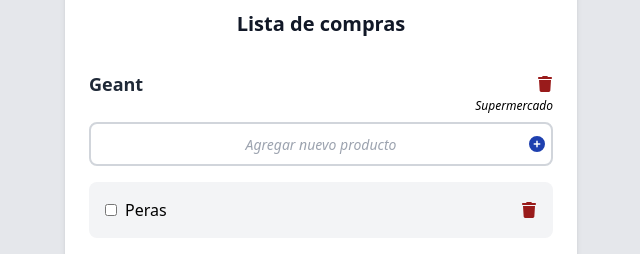
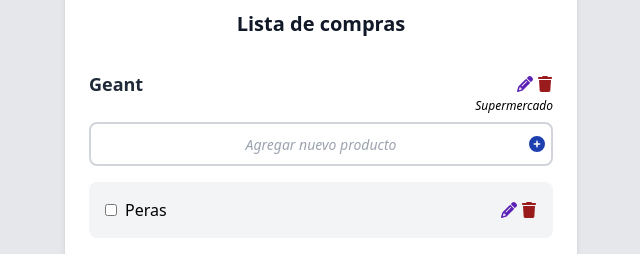
Before and after one commit to mauro25987/hackacademy-u3-ej3v2, a React (Vite) app: page /rubro/0 in a window 1280 px wide. Shown: the part 280-534 px from the top of the page, without its empty margins (319-959 px from the left). Built offline with nearby package versions, Linux system fonts and the light colour scheme.

Commit message:
edit Ruber

```diff
--- a/src/pages/Ruber.jsx
+++ b/src/pages/Ruber.jsx
@@ -1,8 +1,8 @@
 import { useEffect, useState } from "react";
 import { useDispatch, useSelector } from "react-redux";
 import { Link, useNavigate, useParams } from "react-router-dom";
-import { delRuber, addProduct, delProduct, checkProduct } from "../reducer/rubersSlice";
-import { FaCirclePlus, FaTrash } from "react-icons/fa6";
+import { delRuber, addProduct, delProduct, checkProduct, editRuber } from "../reducer/rubersSlice";
+import { FaCirclePlus, FaPencil, FaTrash } from "react-icons/fa6";
 import { nanoid } from "@reduxjs/toolkit";
 
 function Ruber() {
@@ -10,7 +10,10 @@ function Ruber() {
   const dispatch = useDispatch();
   const navigate = useNavigate();
   const ruber = useSelector((state) => state.rubers.find((ruber) => ruber.id === params.id));
+
   const [product, setProduct] = useState("");
+  const [IsEditing, setIsEditing] = useState(false);
+  const [nameRuber, setNameRuber] = useState(ruber.name);
 
   const handleSubmit = (e) => {
     e.preventDefault();
@@ -32,7 +35,27 @@ function Ruber() {
     <>
       <h2 className="mb-8 text-center text-xl font-semibold text-gray-900">Lista de compras</h2>
       <div className="flex items-center justify-between">
+        {IsEditing && (
+          <input
+            type="text"
+            value={nameRuber}
+            onChange={(e) => setNameRuber(e.target.value)}
+            onBlur={() => {
+              setIsEditing(false);
+              nameRuber.trim() === ""
+                ? ruber.name
+                : dispatch(editRuber({ idRuber: ruber.id, name: nameRuber }));
+            }}
+            className="mr-2 w-48 rounded-lg border-2 border-gray-300 px-4 duration-200 focus:border-indigo-500 focus:outline-none sm:mr-0 sm:w-64"
+            autoFocus
+          />
+        )}
         <h1 className="text-lg font-semibold text-gray-800">{ruber.name}</h1>
+        <div className="flex items-center">
+          <FaPencil
+            className="mx-1 cursor-pointer text-violet-800 hover:text-violet-400"
+            onClick={() => setIsEditing(true)}
+          />
           <FaTrash
             className="text-red-800 hover:text-red-400"
             onClick={() => {
@@ -40,6 +63,7 @@ function Ruber() {
               navigate("/");
             }}
           />
+        </div>
       </div>
       <h3 className="mb-2 text-right text-xs italic">{ruber.description}</h3>
 
@@ -87,6 +111,11 @@ function Ruber() {
                     {product.name}
                   </span>
                 </div>
+                <div className="flex items-center">
+                  <FaPencil
+                    className="mx-1 cursor-pointer text-violet-800 hover:text-violet-400"
+                    onClick={() => console.log("hola")}
+                  />
                   <FaTrash
                     className="text-red-800 hover:text-red-400"
                     onClick={() => {
@@ -99,6 +128,7 @@ function Ruber() {
                       );
                     }}
                   />
+                </div>
               </div>
             </li>
           ))
--- a/src/reducer/rubersSlice.js
+++ b/src/reducer/rubersSlice.js
@@ -60,8 +60,14 @@ export const rubersSlice = createSlice({
         ruber.complet -= 1;
       }
     },
+    editRuber(state, action) {
+      const { idRuber, name } = action.payload;
+      const ruber = state.find((ruber) => ruber.id === idRuber);
+      ruber.name = name;
+    },
   },
 });
 
-export const { addRuber, delRuber, addProduct, delProduct, checkProduct } = rubersSlice.actions;
+export const { addRuber, delRuber, addProduct, delProduct, checkProduct, editRuber } =
+  rubersSlice.actions;
 export default rubersSlice.reducer;
```
Lines whose indentation alone changed are shown as unchanged.
